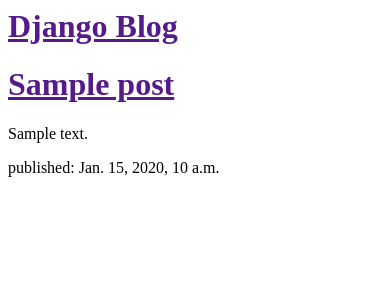
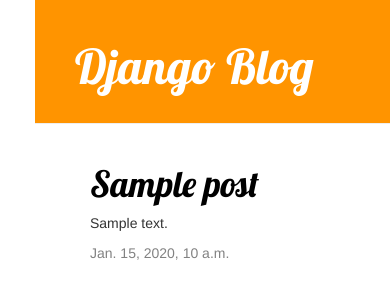
Before and after one commit to Pljut098/my_first_blog, a Django app: template blog/templates/blog/post_list.html in a window 390 px wide. Shown: the top 302 px of the page. Run offline with Django 3.2, Linux system fonts and the light colour scheme; the template is opened without the code that fills it: values that come from a table or form of the project are taken from there, others are empty; tables that the repository leaves empty hold one stand-in row (values such as "Sample post"); some libraries are stand-ins or nearby versions.

Commit message:
add html

```diff
--- /dev/null
+++ b/blog/static/css/blog.css
@@ -0,0 +1,54 @@
+ h1 a {
+        color: #FCA205;
+        font-family: 'Lobster';
+      }
+ body {
+        padding-left: 35px;
+
+    }
+ .page-header {
+        background-color: #ff9400;
+        margin-top: 0;
+        padding: 20px 20px 20px 40px;
+    }
+
+
+.page-header h1, .page-header h1 a, .page-header h1 a:visited, .page-header h1 a:active {
+    color: #ffffff;
+    font-size: 36pt;
+    text-decoration: none;
+}
+
+.content {
+    margin-left: 40px;
+}
+
+h1, h2, h3, h4 {
+    font-family: 'Lobster', cursive;
+}
+.date {
+    float: left;
+    color: #828282;
+}
+
+.save {
+    float: right;
+}
+
+.post-form textarea, .post-form input {
+    width: 100%;
+}
+
+.top-menu, .top-menu:hover, .top-menu:visited {
+    color: #ffffff;
+    float: right;
+    font-size: 26pt;
+    margin-right: 20px;
+}
+
+.post {
+    margin-bottom: 70px;
+}
+.post h1 a, .post h1 a:visited {
+    color: #000000;
+}
--- /dev/null
+++ b/blog/templates/blog/base.html
@@ -0,0 +1,26 @@
+{% load staticfiles %}
+<html>
+        <head><link rel="stylesheet" href="//maxcdn.bootstrapcdn.com/bootstrap/3.2.0/css/bootstrap.min.css">
+              <link rel="stylesheet" href="//maxcdn.bootstrapcdn.com/bootstrap/3.2.0/css/bootstrap-theme.min.css">
+              <link rel="stylesheet" href="{% static 'css/blog.css' %}">
+              <link href="https://fonts.googleapis.com/css?family=Lobster&subset=latin,cyrillic" rel="stylesheet" type="text/css">
+            <title>
+                    Django  blog
+            </title>
+        </head>
+        <body>
+
+             <div class="page-header">
+                 <h1><a href="/">Django Blog</a></h1>
+             </div>
+             <div class="content container">
+                 <div class="row">
+                 <div class="col-md-8">
+                  {% block content %}
+                  {% endblock %}
+                 </div>
+                 </div>
+             </div>
+
+        </body>
+</html>
--- a/blog/templates/blog/post_list.html
+++ b/blog/templates/blog/post_list.html
@@ -1,18 +1,13 @@
- <html>
-        <head>
-            <title>Django  blog</title>
-        </head>
-        <body>
-            <div>
-                <h1><a href="">Django  Blog</a></h1>
+{% extends 'blog/base.html' %}
+{% block content %}
+      {% for post in posts %}
+        <div class="post">
+
+            <h1><a href="{% url 'post_detail' pk=post.pk %}">{{ post.title }}</a></h1>
+            <p>{{ post.text|linebreaksbr }}</p>
+            <div class="date">
+                {{ post.published_date }}
             </div>
-             {% for post in posts %}
-                  <div>
-
-                      <h1><a href="">{{ post.title }}</a></h1>
-                      <p>{{ post.text|linebreaksbr }}</p>
-                      <p>published: {{ post.published_date }}</p>
-                  </div>
-             {% endfor %}
-        </body>
-    </html>
+        </div>
+      {% endfor %}
+{% endblock content %}
--- a/blog/urls.py
+++ b/blog/urls.py
@@ -2,4 +2,5 @@
 from . import views
 urlpatterns = [
     url(r'^$', views.post_list, name='post_list'),
+    url(r'^post/(?P<pk>[0-9]+)/$', views.post_detail, name='post_detail'),
 ]
```
Also changed, not shown: blog/templates/blog/post_detail.html (added, +14 -0 lines), blog/views.py (+6 -1 lines).
